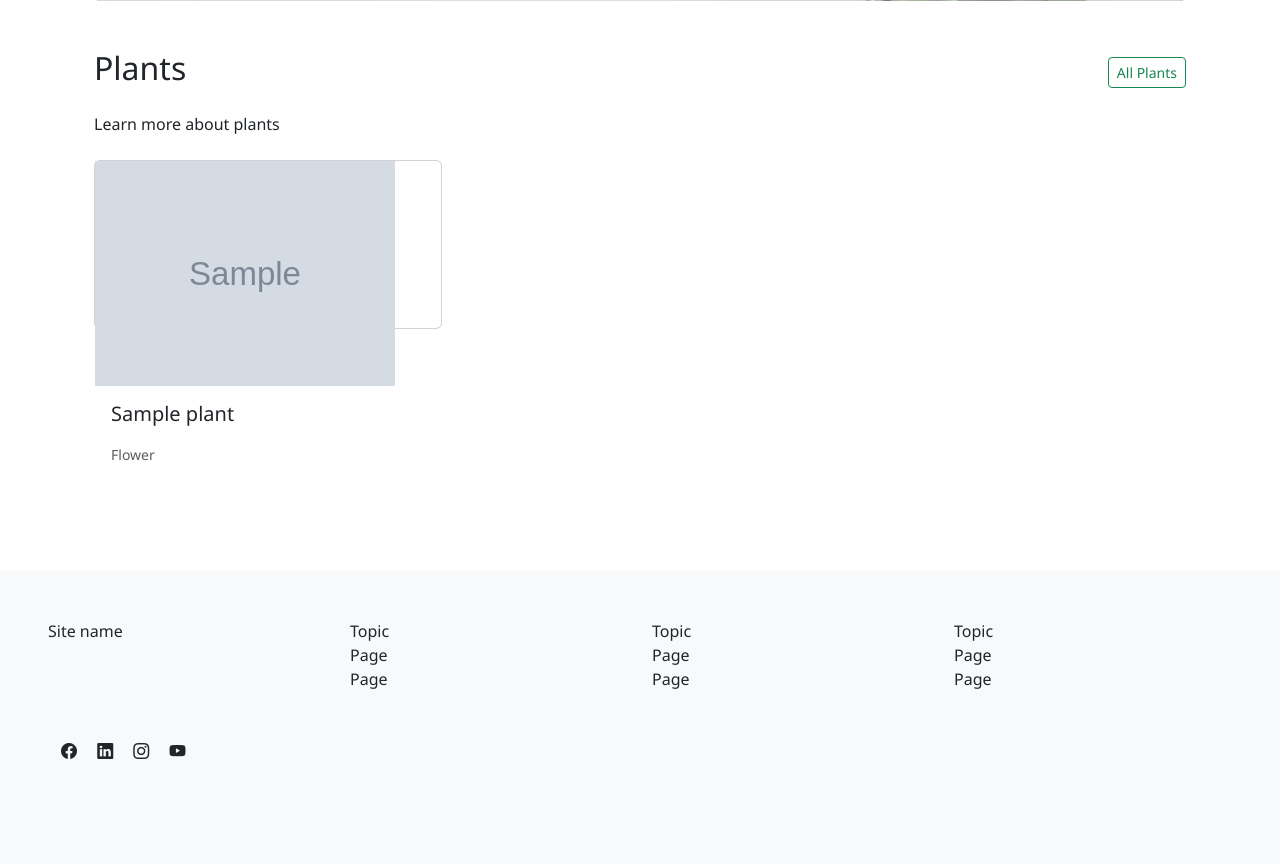
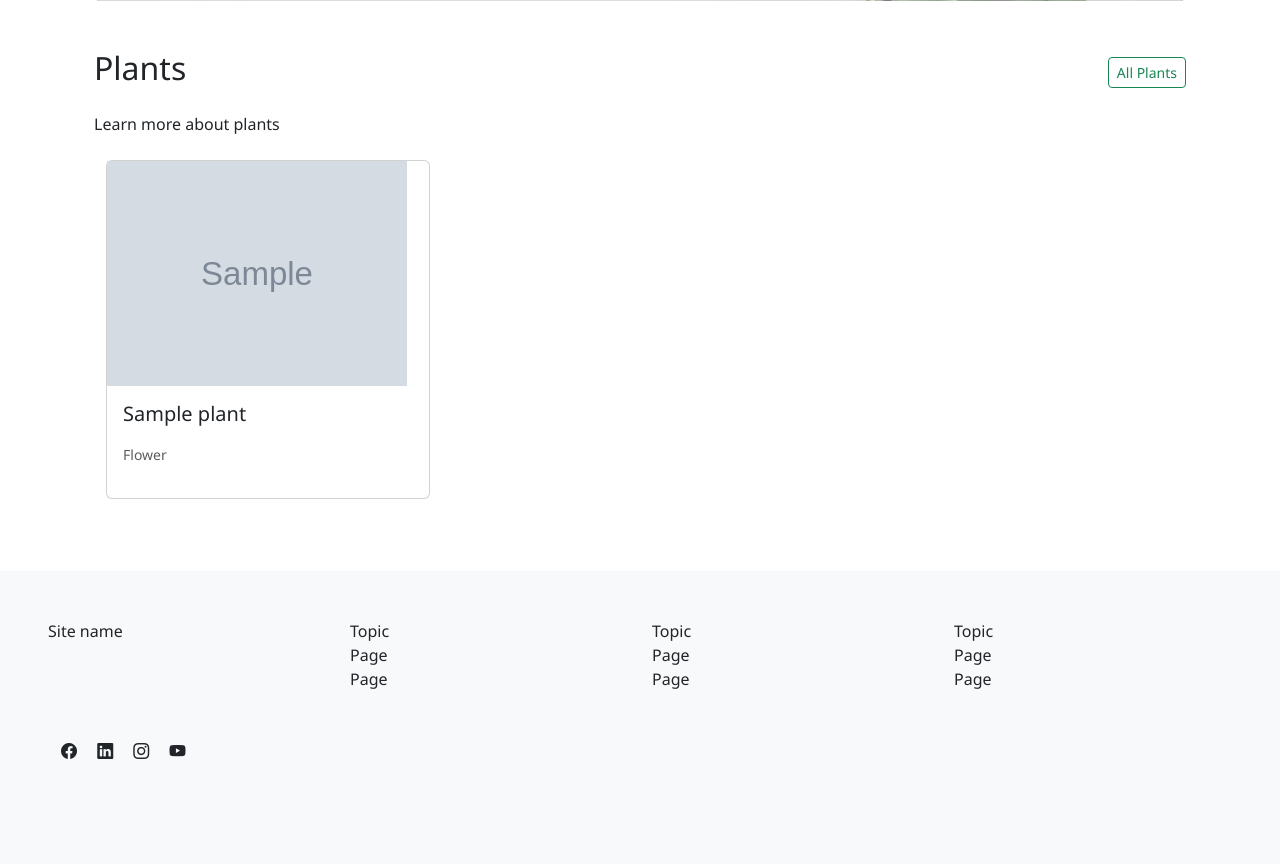
Before and after one commit to T-Python-25-June-15/LAB-ORM-PLANTEER, a Django app: page /plants/ in a window 1280 px wide. Shown: the part 942-1806 px from the top of the page. Run offline with Django 5.2, Linux system fonts and the light colour scheme; tables that the repository leaves empty hold one stand-in row (values such as "Sample post"); grey boxes marked "Sample" are stand-in pictures.

Commit message:
compelete 2.0

```diff
--- a/planteer/main/templates/main/home.html
+++ b/planteer/main/templates/main/home.html
@@ -32,8 +32,8 @@
 
   <div class="row">
     {% for plant in plants %}
-    <div class="col-md-4 mb-4 pt-2 px-6 border-0">
-      <div class="card h-50">
+    <div class="col-md-4 mb-4 pt-2 px-4">
+      <div class="card h-40">
           <img src="{{ plant.image.url }}" alt="{{ plant.name }}" style="max-width: 300px;">
         <div class="card-body">
           <h5 class="card-title">{{ plant.name }}</h5>
--- a/planteer/plants/Templates/plants/plant_detail.html
+++ b/planteer/plants/Templates/plants/plant_detail.html
@@ -8,7 +8,6 @@
   <div class="col-md-6">
     <h2>{{ plant.name }}</h2>
     <p><strong>Category:</strong> {{ plant.category }}</p>
-    <!-- <p>{{ plant.about }}</p> -->
     <p><strong>Native to:</strong> {{ plant.about }}</p>
     <p><strong>Is Edible:</strong> {{ plant.is_edible|yesno:"Yes,No" }}</p>
     <p><strong>Used for:</strong> {{ plant.used_for }}</p>
--- a/planteer/plants/models.py
+++ b/planteer/plants/models.py
@@ -4,7 +4,7 @@ class Plant(models.Model):
 
     category = (
         ('Flower', 'Flower'),
-        ('Vegetable', 'Vegetable'),
+        ('Fruit', 'Fruit'),
         ('Tree', 'Tree')
     )
 
```
Also changed, not shown: planteer/media/2.jpg (added).
